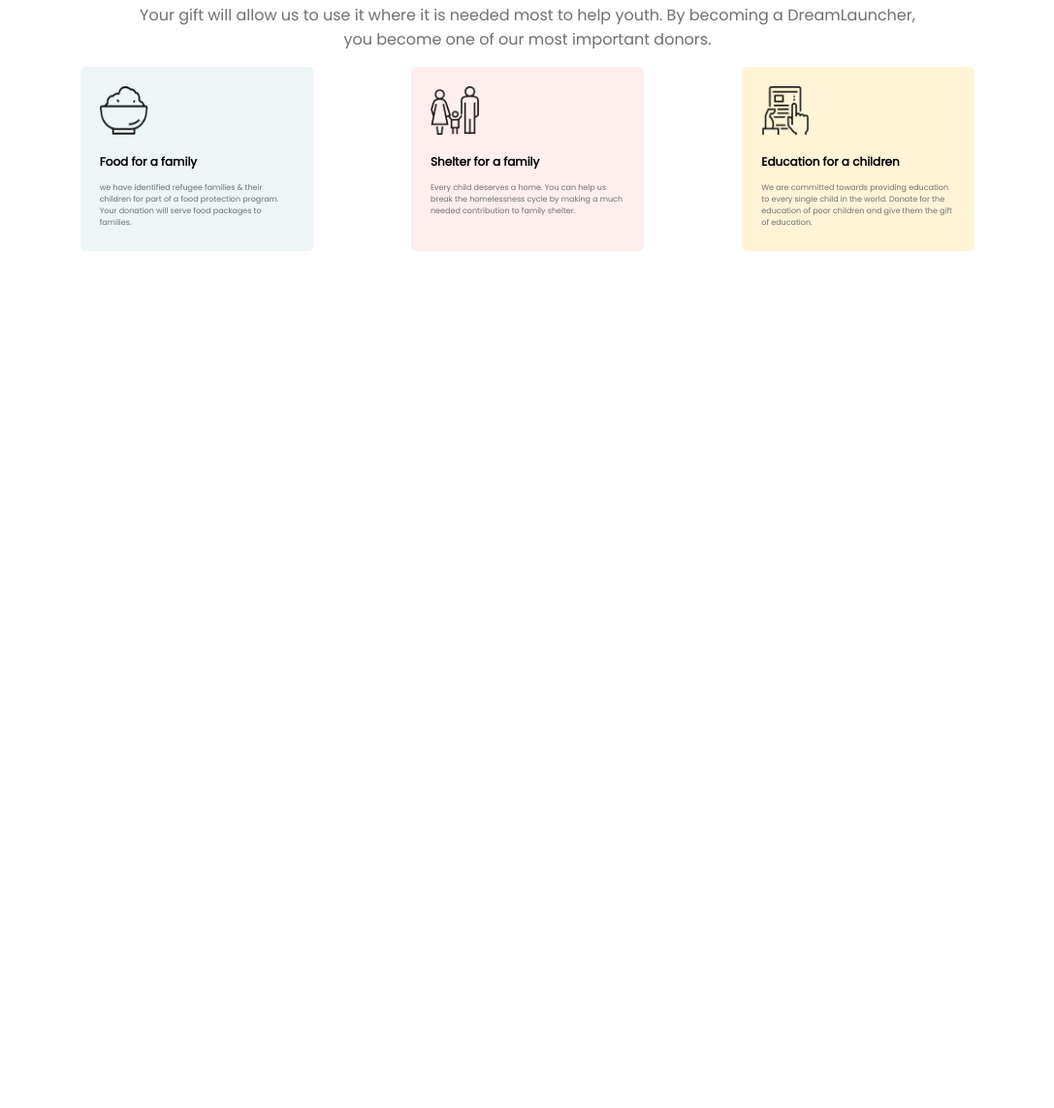
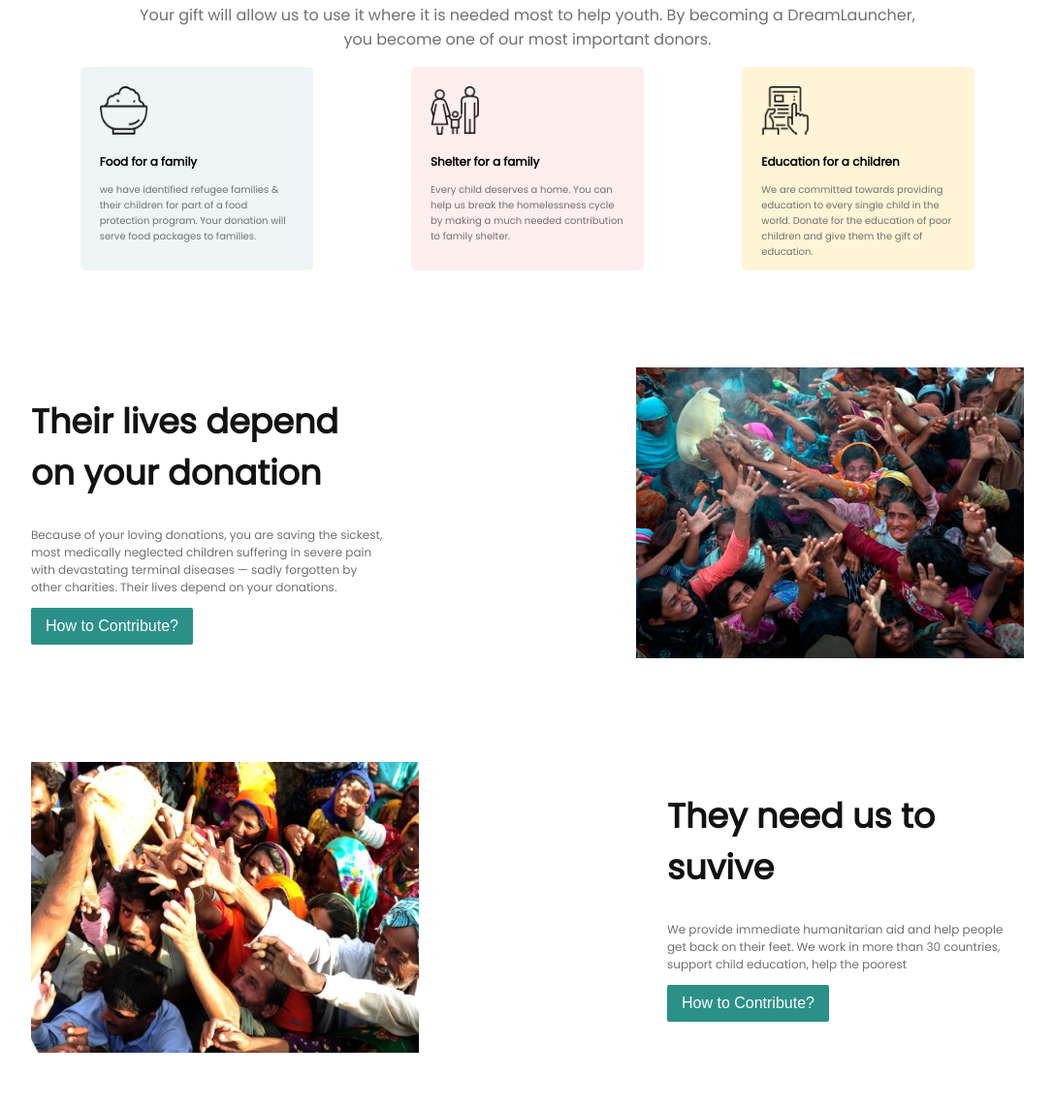
Before and after one commit to alalhossain94/donate-repo, a plain HTML site: page index.html in a window 1280 px wide. Shown: the part 1219-2362 px from the top of the page at 97% size, without its empty margins (96-1183 px from the left). Before the commit the page ends 1528 px from the top, so only its background shows below. Drawn offline with Linux system fonts and the light colour scheme.

Commit message:
next to section add

```diff
--- a/index.html
+++ b/index.html
@@ -67,6 +67,32 @@
             </div>
         </div>
     </section>
+    <section class="live-depends-area">
+        <div class="half-width">
+            <h2>Their lives depend on your donation</h2>
+            <p>Because of your loving donations, you are saving the sickest, most medically neglected children suffering
+                in
+                severe pain with devastating terminal diseases — sadly forgotten by other charities. Their lives depend
+                on
+                your donations. </p>
+            <button>How to Contribute?</button>
+        </div>
+        <div class="half-width">
+            <img src="images/donation6.jpg" alt="">
+        </div>
+    </section>
+    <section class="need-survive-area">
+        <div class="half-width">
+            <img src="images/donation0.jpg" alt="">
+        </div>
+        <div class="half-width">
+            <h2>They need us to suvive </h2>
+            <p>We provide immediate humanitarian aid and help people get back on their feet. We work in more than 30
+                countries, support child education, help the poorest </p>
+            <button>How to Contribute?</button>
+        </div>
+
+    </section>
 </body>
 
 </html>
--- a/style.css
+++ b/style.css
@@ -94,6 +94,8 @@ input {
 .donate-plan-area {
     text-align: center;
     padding: 50px 10%;
+
+
 }
 
 .donate-plan-area p {
@@ -106,23 +108,22 @@ input {
     justify-content: center;
     justify-content: space-around;
 
-
 }
-
-
 
 #food-donation {
     background: rgba(79, 157, 166, 0.1);
     border-radius: 5px;
     text-align: left;
     padding: 20px 20px;
-    height: 150px;
+    height: 170px;
     width: 200px;
 
 }
 
 .donation-plan p {
-    font-size: 8px;
+    font-size: 10px;
+    color: #707070;
+
 
 }
 
@@ -144,7 +145,7 @@ input {
     border-radius: 5px;
     text-align: left;
     padding: 20px 20px;
-    height: 150px;
+    height: 170px;
     width: 200px;
 }
 
@@ -153,6 +154,65 @@ input {
     border-radius: 5px;
     text-align: left;
     padding: 20px 20px;
-    height: 150px;
+    height: 170px;
     width: 200px;
 }
+
+/* Lives depends on donation  */
+.live-depends-area {
+    display: flex;
+    justify-content: center;
+}
+
+.half-width {
+    width: 50%;
+    text-align: center;
+    padding: 50px 10%;
+    text-align: left;
+}
+
+.half-width h2 {
+    font-size: 35px;
+    font-weight: 700;
+}
+
+.half-width p {
+    font-size: 12px;
+    color: #707070;
+
+}
+
+.half-width img {
+    height: 300px;
+    width: 400px;
+}
+
+/* need-survive-area */
+.need-survive-area {
+    display: flex;
+    justify-content: center;
+    justify-content: space-between;
+}
+
+.half-width {
+    width: 50%;
+    text-align: center;
+    padding: 50px 10%;
+    text-align: left;
+}
+
+.half-width h2 {
+    font-size: 35px;
+    font-weight: 700;
+}
+
+.half-width p {
+    font-size: 12px;
+    color: #707070;
+
+}
+
+.half-width img {
+    height: 300px;
+    width: 400px;
+}
```
Also changed, not shown: images/donation0.jpg (added), images/donation6.jpg (added), images/images.jpg (added).
